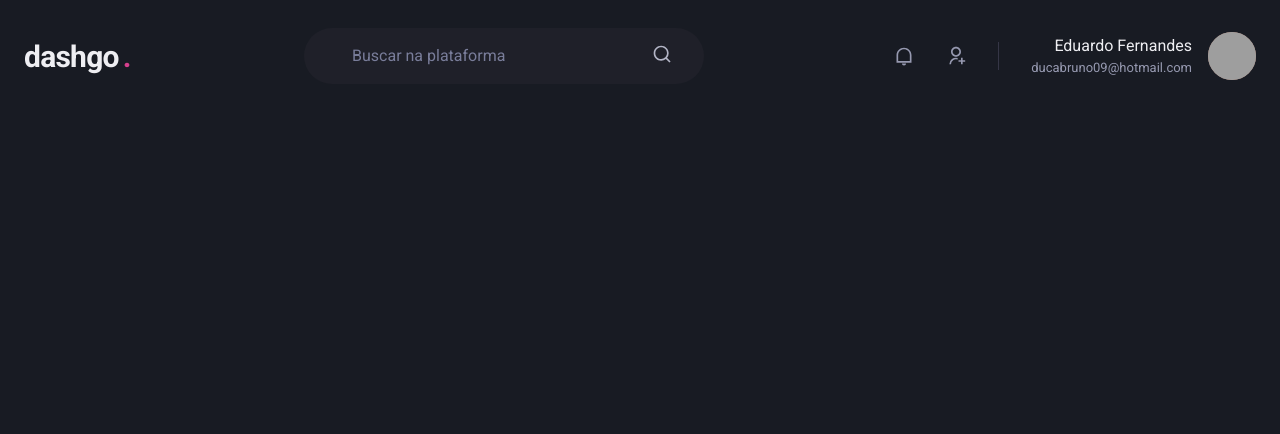
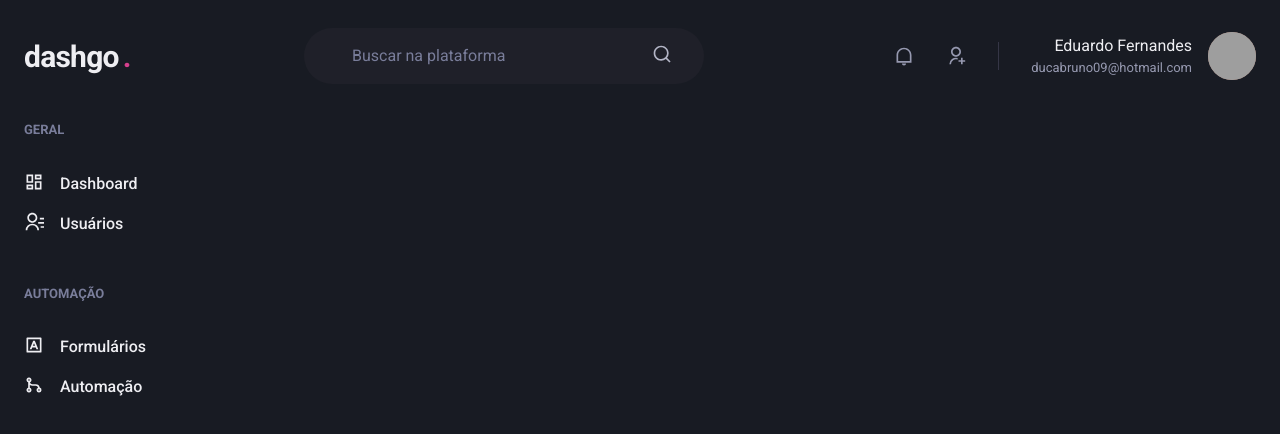
Before and after one commit to EduardoReisUX/dashgo, a Next.js app: page /dashboard in a window 1280 px wide. Shown: the top 434 px of the page. Built offline with nearby package versions, Linux system fonts and the light colour scheme; grey boxes are pictures that could not be loaded.

Commit message:
add Sidebar component

```diff
--- /dev/null
+++ b/src/components/Sidebar.tsx
@@ -0,0 +1,56 @@
+import { Box, Icon, Link, Stack, Text } from "@chakra-ui/react";
+import {
+  RiContactsLine,
+  RiDashboardLine,
+  RiGitMergeLine,
+  RiInputMethodLine,
+} from "react-icons/ri";
+
+export function Sidebar() {
+  return (
+    <Box as={"aside"} w={"64"} mr={"8"}>
+      <Stack spacing={"12"} align={"flex-start"}>
+        <Box>
+          <Text fontWeight={"bold"} color={"gray.400"} fontSize={"small"}>
+            {" "}
+            GERAL
+          </Text>
+          <Stack spacing={"4"} mt={"8"} align={"stretch"}>
+            <Link display={"flex"} align={"center"}>
+              <Icon as={RiDashboardLine} fontSize={"20"} />
+              <Text ml={"4"} fontWeight={"medium"}>
+                Dashboard
+              </Text>
+            </Link>
+            <Link display={"flex"} align={"center"}>
+              <Icon as={RiContactsLine} fontSize={"20"} />
+              <Text ml={"4"} fontWeight={"medium"}>
+                Usuários
+              </Text>
+            </Link>
+          </Stack>
+        </Box>
+        <Box>
+          <Text fontWeight={"bold"} color={"gray.400"} fontSize={"small"}>
+            {" "}
+            AUTOMAÇÃO
+          </Text>
+          <Stack spacing={"4"} mt={"8"} align={"stretch"}>
+            <Link display={"flex"} align={"center"}>
+              <Icon as={RiInputMethodLine} fontSize={"20"} />
+              <Text ml={"4"} fontWeight={"medium"}>
+                Formulários
+              </Text>
+            </Link>
+            <Link display={"flex"} align={"center"}>
+              <Icon as={RiGitMergeLine} fontSize={"20"} />
+              <Text ml={"4"} fontWeight={"medium"}>
+                Automação
+              </Text>
+            </Link>
+          </Stack>
+        </Box>
+      </Stack>
+    </Box>
+  );
+}
--- a/src/pages/dashboard.tsx
+++ b/src/pages/dashboard.tsx
@@ -1,5 +1,15 @@
+import { Flex } from "@chakra-ui/react";
 import { Header } from "../components/Header";
+import { Sidebar } from "../components/Sidebar";
 
 export default function Dashboard() {
-  return <Header />;
+  return (
+    <Flex direction={"column"} h={"100vh"}>
+      <Header />
+
+      <Flex w={"100%"} my={6} maxW={1480} mx={"auto"} px={"6"}>
+        <Sidebar />
+      </Flex>
+    </Flex>
+  );
 }
```
